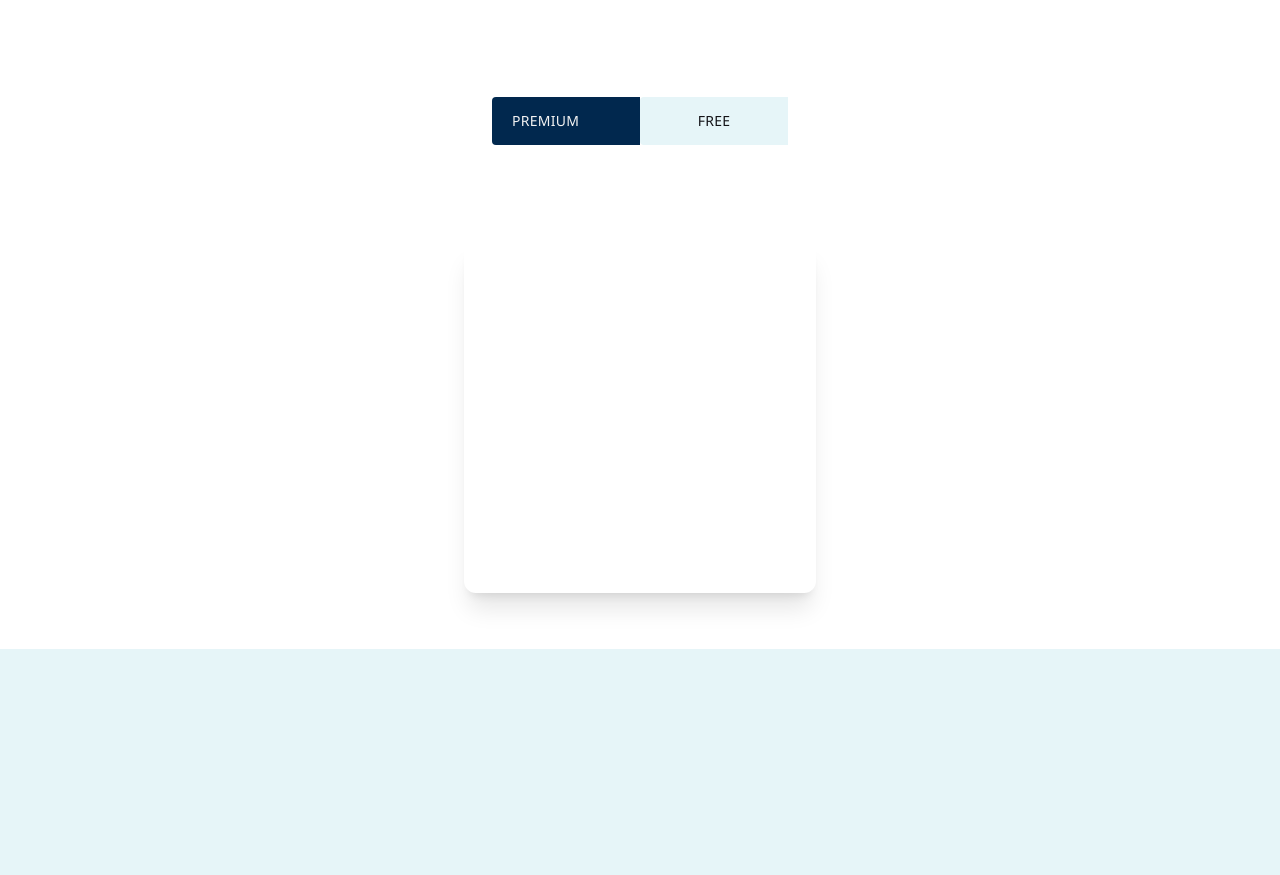
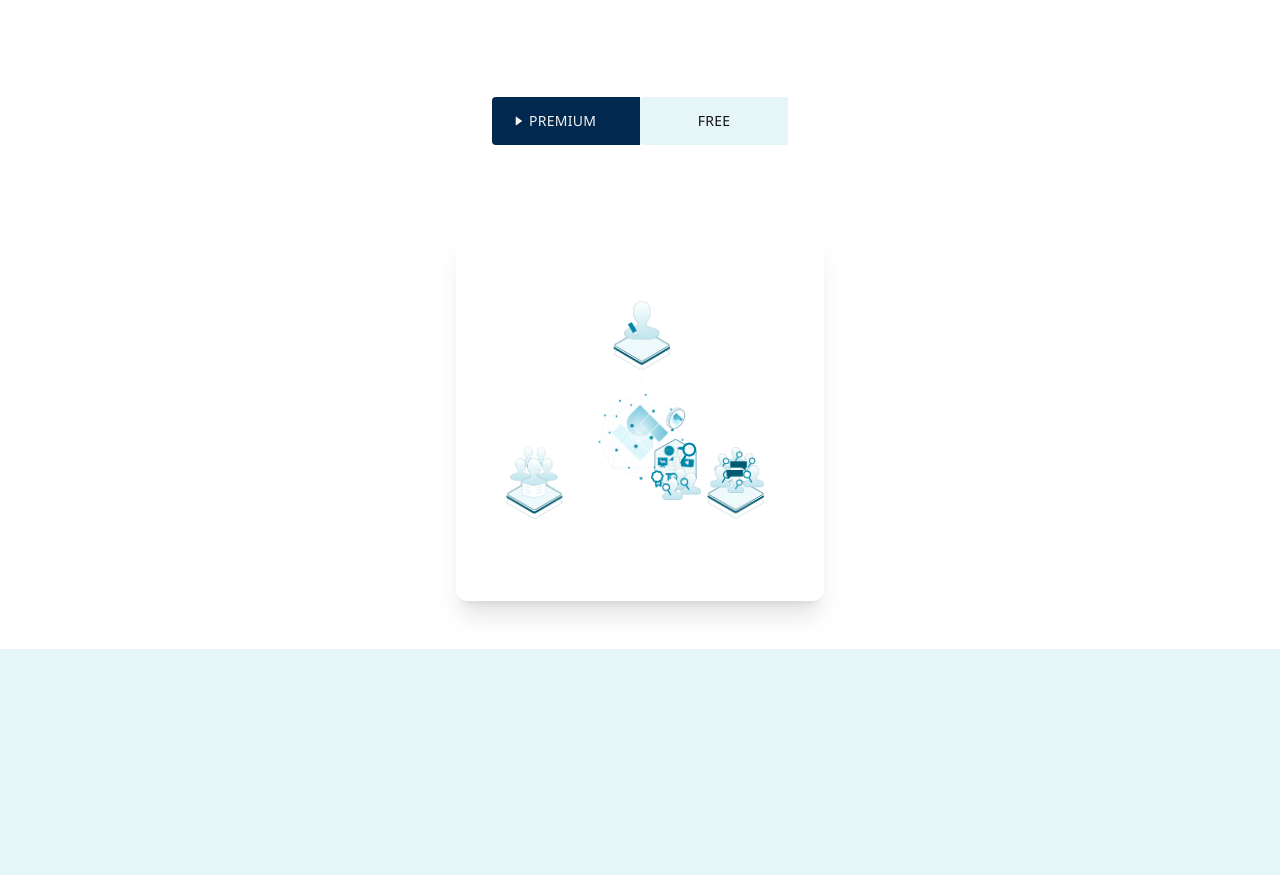
Before and after one commit to publed/publed-landing, a React (Create React App) app: page / in a window 1280 px wide. Shown: the part 2263-3138 px from the top of the page. Built offline with nearby package versions, Linux system fonts and the light colour scheme.

Commit message:
Update HowItWorks.tsx

```diff
--- a/src/components/HowItWorks.tsx
+++ b/src/components/HowItWorks.tsx
@@ -3,7 +3,7 @@ import { hiw, hiwfm, hiwpm, teeny, teenyBlue } from "../assets";
 import { useState } from "react";
 
 const HowItWorks = () => {
-  const [premiumSelected, setPremiumSelected] = useState(false);
+  const [premiumSelected, setPremiumSelected] = useState(true);
   const [freeSelected, setFreeSelected] = useState(false);
   return (
     <section
@@ -41,13 +41,13 @@ const HowItWorks = () => {
       </div>
       <div className="flex justify-center items-center lg:w-[800px] h-full">
         <div className="flex flex-col justify-center">
-          <div className="group h-96 w-96 [perspective:1000px] p-4">
+          <div className="group h-96 w-96 [perspective:1000px] p-2">
             <div
               className={`flex h-full w-full rounded-xl shadow-xl transition-all duration-500 transform-style:preserve-3d ${
                 premiumSelected ? "[transform:rotateY(180deg)]" : ""
               }`}
             >
-              <div className="flex  justify-center items center rounded-xl">
+              <div className="flex justify-center items center rounded-xl">
                 {premiumSelected ? (
                   <Lottie animationData={hiw} loop={true} />
                 ) : null}
```
